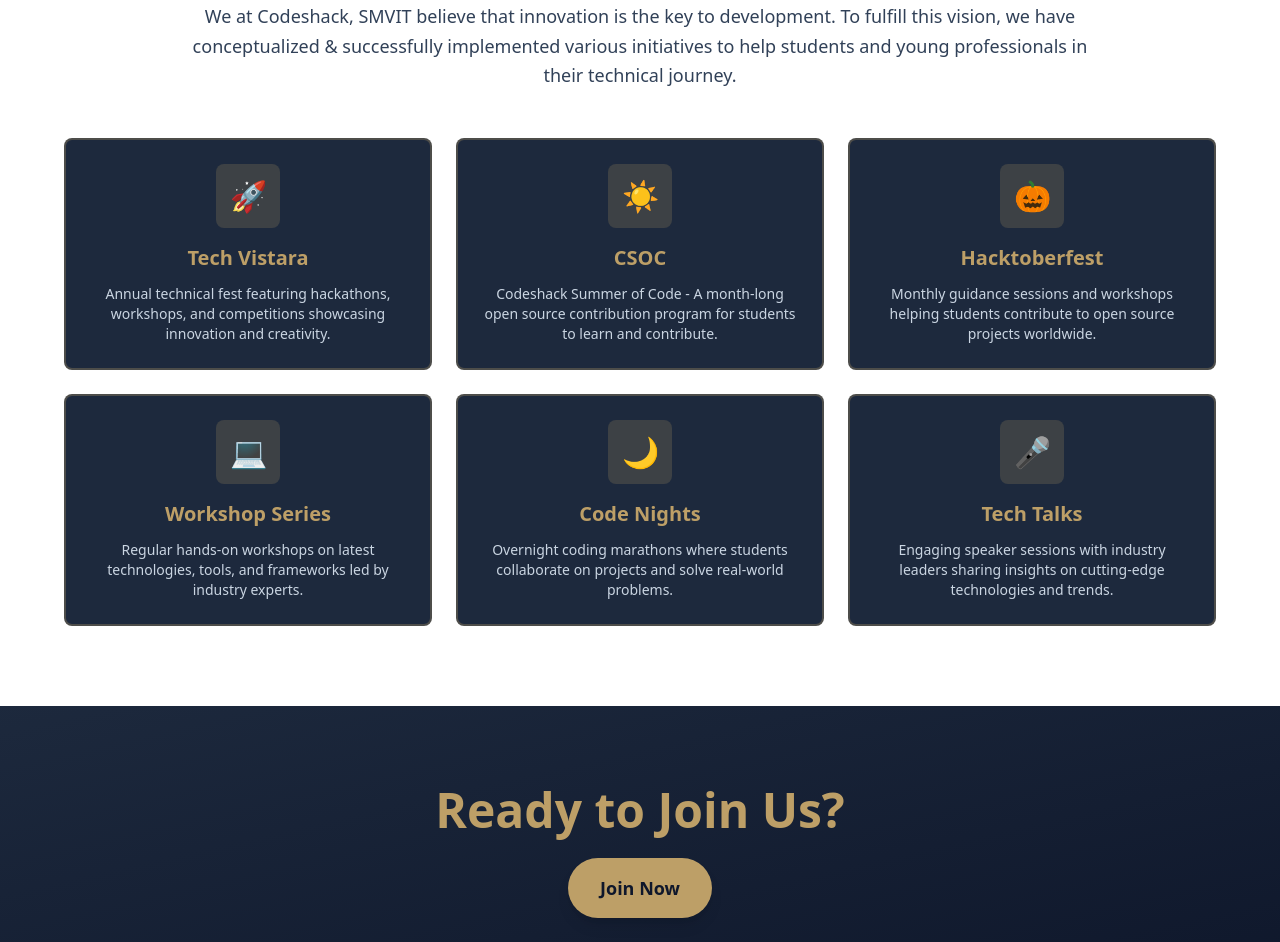
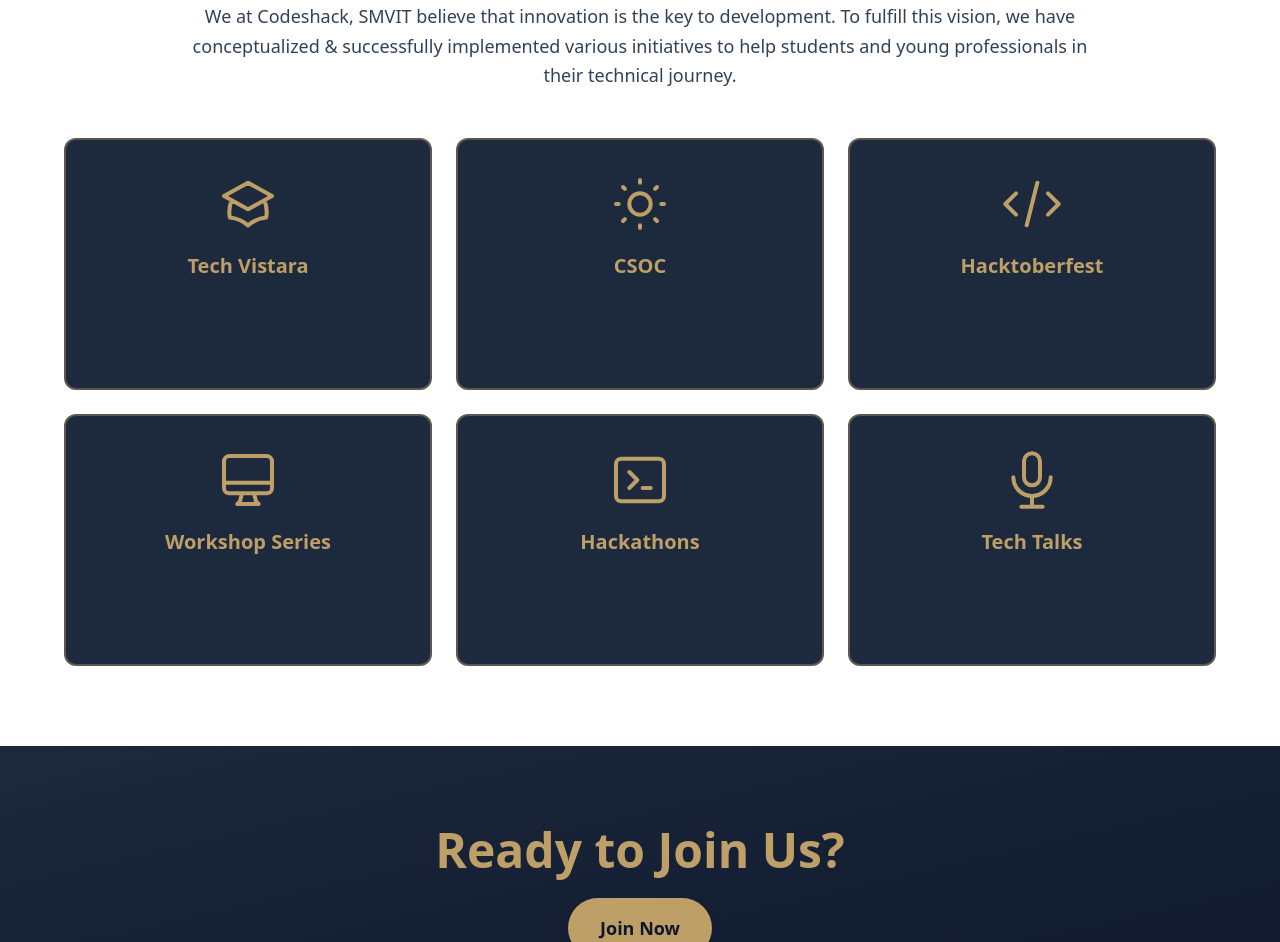
Before and after one commit to ayushkumar320/projectCharlie, a React (Vite) app: page / in a window 1280 px wide. Shown: the part 1580-2522 px from the top of the page. Built offline with nearby package versions, Linux system fonts and the light colour scheme.

Commit message:
added initative section and changed the time of logo switch

```diff
--- a/src/components/Home.jsx
+++ b/src/components/Home.jsx
@@ -3,12 +3,11 @@
 
 const Home = () => {
   const [isFlipped, setIsFlipped] = useState(false);
-  const [hoveredInitiative, setHoveredInitiative] = useState(null);
 
   useEffect(() => {
     const interval = setInterval(() => {
       setIsFlipped((prev) => !prev);
-    }, 10000);
+    }, 3000);
 
     return () => clearInterval(interval);
   }, []);
@@ -16,63 +15,6 @@
   const handleLogoClick = () => {
     setIsFlipped(!isFlipped);
   };
-
-  const initiatives = [
-    {
-      id: 1,
-      title: "Tech Vistara",
-      icon: "🎯",
-      description:
-        "An annual technical fest featuring hackathons, workshops, and competitions to showcase innovation and technical prowess.",
-      expanded:
-        "Tech Vistara is our flagship annual technical festival that brings together students, professionals, and tech enthusiasts. It features multiple tracks including hackathons, coding competitions, tech talks, and hands-on workshops covering emerging technologies.",
-    },
-    {
-      id: 2,
-      title: "CSOC",
-      icon: "💻",
-      description:
-        "Codeshack Summer of Code - A mentorship program for students to contribute to open-source projects.",
-      expanded:
-        "CSOC is an intensive summer program designed to introduce students to open-source development. Participants work on real-world projects under the guidance of experienced mentors, learning industry best practices and contributing to the open-source community.",
-    },
-    {
-      id: 3,
-      title: "Eureka!",
-      icon: "💡",
-      description:
-        "An International Business Model competition with prizes and incentives worth more than 1.2 crore INR.",
-      expanded:
-        "Eureka! is regarded as Asia's largest B-Model Competition by CNN. It provides a platform for aspiring entrepreneurs to showcase their innovative business ideas and compete for substantial prizes while receiving mentorship from industry leaders.",
-    },
-    {
-      id: 4,
-      title: "Illuminate",
-      icon: "✨",
-      description:
-        "Workshop series focusing on emerging technologies and skill development for students.",
-      expanded:
-        "Illuminate is a comprehensive workshop series that covers cutting-edge technologies including AI/ML, Web Development, Cloud Computing, and more. These hands-on sessions are designed to bridge the gap between academic learning and industry requirements.",
-    },
-    {
-      id: 5,
-      title: "Campus Ambassador",
-      icon: "🎓",
-      description:
-        "Leadership program to represent Codeshack across different colleges and institutions.",
-      expanded:
-        "Our Campus Ambassador program creates a network of student leaders who represent Codeshack values and initiatives. Ambassadors gain leadership experience, networking opportunities, and exclusive access to events and resources.",
-    },
-    {
-      id: 6,
-      title: "EnB Club",
-      icon: "🚀",
-      description:
-        "Entrepreneurship and Business Club promoting startup culture and business acumen.",
-      expanded:
-        "EnB Club at IIT Bombay focuses on fostering entrepreneurship and business skills among students. It organizes startup competitions, business plan workshops, and provides mentorship for budding entrepreneurs.",
-    },
-  ];
 
   return (
     <div className="min-h-screen bg-linear-to-br from-slate-900 via-slate-800 to-slate-900 text-white overflow-x-hidden">
@@ -268,8 +210,7 @@
         </div>
       </section>
 
-      {/* Statistics Section */}
-      <section className="relative py-16 bg-gradient-to-r from-slate-800 via-slate-700 to-slate-800">
+      <section className="relative py-16 bg-linear-to-r from-slate-800 via-slate-700 to-slate-800">
         <div className="container mx-auto px-4 sm:px-6">
           <div className="grid grid-cols-1 md:grid-cols-3 gap-8 max-w-5xl mx-auto">
             <div className="text-center">
@@ -288,7 +229,7 @@
                   />
                 </svg>
               </div>
-              <div className="text-4xl font-bold text-[#BD9f67] mb-2">100+</div>
+              <div className="text-4xl font-bold text-[#BD9f67] mb-2">50+</div>
               <div className="text-slate-300 text-lg">Active Members</div>
             </div>
 
@@ -352,99 +293,171 @@
 
           <div className="grid grid-cols-1 md:grid-cols-2 lg:grid-cols-3 gap-6 max-w-6xl mx-auto">
             {/* Tech Vistara */}
-            <div className="bg-slate-800 p-6 rounded-lg border-2 border-[#BD9f67]/30 hover:border-[#BD9f67] hover:scale-105 transition-all duration-300 group cursor-pointer">
-              <div className="flex items-center justify-center mb-4">
-                <div className="w-16 h-16 bg-[#BD9f67]/20 rounded-lg flex items-center justify-center group-hover:bg-[#BD9f67]/30 transition-colors duration-300">
-                  <span className="text-3xl">🚀</span>
+            <div className="group relative bg-slate-800 rounded-xl border-2 border-[#BD9f67]/40 overflow-hidden transition-all duration-300 cursor-pointer min-h-[200px]">
+              <div className="p-8 flex flex-col items-center justify-center">
+                <div className="mb-4">
+                  <svg
+                    className="w-16 h-16 text-[#BD9f67]"
+                    fill="none"
+                    stroke="currentColor"
+                    viewBox="0 0 24 24"
+                  >
+                    <path
+                      strokeLinecap="round"
+                      strokeLinejoin="round"
+                      strokeWidth={1.5}
+                      d="M12 14l9-5-9-5-9 5 9 5z M12 14l6.16-3.422a12.083 12.083 0 01.665 6.479A11.952 11.952 0 0012 20.055a11.952 11.952 0 00-6.824-2.998 12.078 12.078 0 01.665-6.479L12 14z M12 14l9-5-9-5-9 5 9 5zm0 0l6.16-3.422a12.083 12.083 0 01.665 6.479A11.952 11.952 0 0012 20.055a11.952 11.952 0 00-6.824-2.998 12.078 12.078 0 01.665-6.479L12 14z"
+                    />
+                  </svg>
                 </div>
-              </div>
-              <h3 className="text-xl font-bold text-[#BD9f67] mb-3 text-center">
+                <h3 className="text-xl font-bold text-[#BD9f67] text-center">
                   Tech Vistara
                 </h3>
-              <p className="text-slate-300 text-center text-sm">
-                Annual technical fest featuring hackathons, workshops, and
-                competitions showcasing innovation and creativity.
+                <p className="text-slate-300 text-center text-sm mt-4 opacity-0 group-hover:opacity-100 transition-opacity duration-300">
+                  Annual orientation programme welcoming freshers to the
+                  technical community and club culture.
                 </p>
+              </div>
             </div>
 
             {/* Codeshack Summer of Code */}
-            <div className="bg-slate-800 p-6 rounded-lg border-2 border-[#BD9f67]/30 hover:border-[#BD9f67] hover:scale-105 transition-all duration-300 group cursor-pointer">
-              <div className="flex items-center justify-center mb-4">
-                <div className="w-16 h-16 bg-[#BD9f67]/20 rounded-lg flex items-center justify-center group-hover:bg-[#BD9f67]/30 transition-colors duration-300">
-                  <span className="text-3xl">☀️</span>
+            <div className="group relative bg-slate-800 rounded-xl border-2 border-[#BD9f67]/40 overflow-hidden transition-all duration-300 cursor-pointer min-h-[200px]">
+              <div className="p-8 flex flex-col items-center justify-center">
+                <div className="mb-4">
+                  <svg
+                    className="w-16 h-16 text-[#BD9f67]"
+                    fill="none"
+                    stroke="currentColor"
+                    viewBox="0 0 24 24"
+                  >
+                    <path
+                      strokeLinecap="round"
+                      strokeLinejoin="round"
+                      strokeWidth={1.5}
+                      d="M12 3v1m0 16v1m9-9h-1M4 12H3m15.364 6.364l-.707-.707M6.343 6.343l-.707-.707m12.728 0l-.707.707M6.343 17.657l-.707.707M16 12a4 4 0 11-8 0 4 4 0 018 0z"
+                    />
+                  </svg>
                 </div>
-              </div>
-              <h3 className="text-xl font-bold text-[#BD9f67] mb-3 text-center">
+                <h3 className="text-xl font-bold text-[#BD9f67] text-center">
                   CSOC
                 </h3>
-              <p className="text-slate-300 text-center text-sm">
-                Codeshack Summer of Code - A month-long open source contribution
-                program for students to learn and contribute.
+                <p className="text-slate-300 text-center text-sm mt-4 opacity-0 group-hover:opacity-100 transition-opacity duration-300">
+                  Codeshack Summer of Code - A month-long open source
+                  contribution program for students to learn and contribute.
                 </p>
+              </div>
             </div>
 
             {/* Hacktoberfest */}
-            <div className="bg-slate-800 p-6 rounded-lg border-2 border-[#BD9f67]/30 hover:border-[#BD9f67] hover:scale-105 transition-all duration-300 group cursor-pointer">
-              <div className="flex items-center justify-center mb-4">
-                <div className="w-16 h-16 bg-[#BD9f67]/20 rounded-lg flex items-center justify-center group-hover:bg-[#BD9f67]/30 transition-colors duration-300">
-                  <span className="text-3xl">🎃</span>
+            <div className="group relative bg-slate-800 rounded-xl border-2 border-[#BD9f67]/40 overflow-hidden transition-all duration-300 cursor-pointer min-h-[200px]">
+              <div className="p-8 flex flex-col items-center justify-center">
+                <div className="mb-4">
+                  <svg
+                    className="w-16 h-16 text-[#BD9f67]"
+                    fill="none"
+                    stroke="currentColor"
+                    viewBox="0 0 24 24"
+                  >
+                    <path
+                      strokeLinecap="round"
+                      strokeLinejoin="round"
+                      strokeWidth={1.5}
+                      d="M10 20l4-16m4 4l4 4-4 4M6 16l-4-4 4-4"
+                    />
+                  </svg>
                 </div>
-              </div>
-              <h3 className="text-xl font-bold text-[#BD9f67] mb-3 text-center">
+                <h3 className="text-xl font-bold text-[#BD9f67] text-center">
                   Hacktoberfest
                 </h3>
-              <p className="text-slate-300 text-center text-sm">
+                <p className="text-slate-300 text-center text-sm mt-4 opacity-0 group-hover:opacity-100 transition-opacity duration-300">
                   Monthly guidance sessions and workshops helping students
                   contribute to open source projects worldwide.
                 </p>
               </div>
+            </div>
 
             {/* Workshop Series */}
-            <div className="bg-slate-800 p-6 rounded-lg border-2 border-[#BD9f67]/30 hover:border-[#BD9f67] hover:scale-105 transition-all duration-300 group cursor-pointer">
-              <div className="flex items-center justify-center mb-4">
-                <div className="w-16 h-16 bg-[#BD9f67]/20 rounded-lg flex items-center justify-center group-hover:bg-[#BD9f67]/30 transition-colors duration-300">
-                  <span className="text-3xl">💻</span>
+            <div className="group relative bg-slate-800 rounded-xl border-2 border-[#BD9f67]/40 overflow-hidden transition-all duration-300 cursor-pointer min-h-[200px]">
+              <div className="p-8 flex flex-col items-center justify-center">
+                <div className="mb-4">
+                  <svg
+                    className="w-16 h-16 text-[#BD9f67]"
+                    fill="none"
+                    stroke="currentColor"
+                    viewBox="0 0 24 24"
+                  >
+                    <path
+                      strokeLinecap="round"
+                      strokeLinejoin="round"
+                      strokeWidth={1.5}
+                      d="M9.75 17L9 20l-1 1h8l-1-1-.75-3M3 13h18M5 17h14a2 2 0 002-2V5a2 2 0 00-2-2H5a2 2 0 00-2 2v10a2 2 0 002 2z"
+                    />
+                  </svg>
                 </div>
-              </div>
-              <h3 className="text-xl font-bold text-[#BD9f67] mb-3 text-center">
+                <h3 className="text-xl font-bold text-[#BD9f67] text-center">
                   Workshop Series
                 </h3>
-              <p className="text-slate-300 text-center text-sm">
+                <p className="text-slate-300 text-center text-sm mt-4 opacity-0 group-hover:opacity-100 transition-opacity duration-300">
                   Regular hands-on workshops on latest technologies, tools, and
                   frameworks led by industry experts.
                 </p>
               </div>
+            </div>
 
-            {/* Code Nights */}
-            <div className="bg-slate-800 p-6 rounded-lg border-2 border-[#BD9f67]/30 hover:border-[#BD9f67] hover:scale-105 transition-all duration-300 group cursor-pointer">
-              <div className="flex items-center justify-center mb-4">
-                <div className="w-16 h-16 bg-[#BD9f67]/20 rounded-lg flex items-center justify-center group-hover:bg-[#BD9f67]/30 transition-colors duration-300">
-                  <span className="text-3xl">🌙</span>
+            {/* Hackathons */}
+            <div className="group relative bg-slate-800 rounded-xl border-2 border-[#BD9f67]/40 overflow-hidden transition-all duration-300 cursor-pointer min-h-[200px]">
+              <div className="p-8 flex flex-col items-center justify-center">
+                <div className="mb-4">
+                  <svg
+                    className="w-16 h-16 text-[#BD9f67]"
+                    fill="none"
+                    stroke="currentColor"
+                    viewBox="0 0 24 24"
+                  >
+                    <path
+                      strokeLinecap="round"
+                      strokeLinejoin="round"
+                      strokeWidth={1.5}
+                      d="M8 9l3 3-3 3m5 0h3M5 20h14a2 2 0 002-2V6a2 2 0 00-2-2H5a2 2 0 00-2 2v12a2 2 0 002 2z"
+                    />
+                  </svg>
                 </div>
+                <h3 className="text-xl font-bold text-[#BD9f67] text-center">
+                  Hackathons
+                </h3>
+                <p className="text-slate-300 text-center text-sm mt-4 opacity-0 group-hover:opacity-100 transition-opacity duration-300">
+                  Active Hackathons throughout the year encouraging innovation
+                  and problem-solving among participants.
+                </p>
               </div>
-              <h3 className="text-xl font-bold text-[#BD9f67] mb-3 text-center">
-                Code Nights
-              </h3>
-              <p className="text-slate-300 text-center text-sm">
-                Overnight coding marathons where students collaborate on
-                projects and solve real-world problems.
-              </p>
             </div>
 
             {/* Tech Talks */}
-            <div className="bg-slate-800 p-6 rounded-lg border-2 border-[#BD9f67]/30 hover:border-[#BD9f67] hover:scale-105 transition-all duration-300 group cursor-pointer">
-              <div className="flex items-center justify-center mb-4">
-                <div className="w-16 h-16 bg-[#BD9f67]/20 rounded-lg flex items-center justify-center group-hover:bg-[#BD9f67]/30 transition-colors duration-300">
-                  <span className="text-3xl">🎤</span>
+            <div className="group relative bg-slate-800 rounded-xl border-2 border-[#BD9f67]/40 overflow-hidden transition-all duration-300 cursor-pointer min-h-[200px]">
+              <div className="p-8 flex flex-col items-center justify-center">
+                <div className="mb-4">
+                  <svg
+                    className="w-16 h-16 text-[#BD9f67]"
+                    fill="none"
+                    stroke="currentColor"
+                    viewBox="0 0 24 24"
+                  >
+                    <path
+                      strokeLinecap="round"
+                      strokeLinejoin="round"
+                      strokeWidth={1.5}
+                      d="M19 11a7 7 0 01-7 7m0 0a7 7 0 01-7-7m7 7v4m0 0H8m4 0h4m-4-8a3 3 0 01-3-3V5a3 3 0 116 0v6a3 3 0 01-3 3z"
+                    />
+                  </svg>
                 </div>
-              </div>
-              <h3 className="text-xl font-bold text-[#BD9f67] mb-3 text-center">
+                <h3 className="text-xl font-bold text-[#BD9f67] text-center">
                   Tech Talks
                 </h3>
-              <p className="text-slate-300 text-center text-sm">
-                Engaging speaker sessions with industry leaders sharing insights
-                on cutting-edge technologies and trends.
+                <p className="text-slate-300 text-center text-sm mt-4 opacity-0 group-hover:opacity-100 transition-opacity duration-300">
+                  Engaging speaker sessions with industry leaders sharing
+                  insights on cutting-edge technologies and trends.
                 </p>
+              </div>
             </div>
           </div>
         </div>
```
Lines whose indentation alone changed are shown as unchanged.
